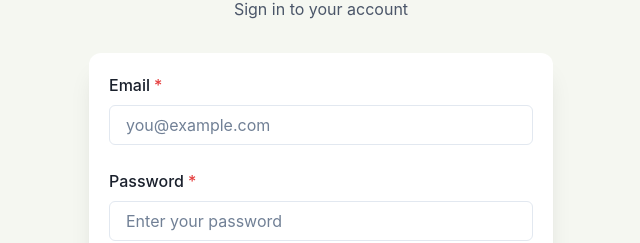
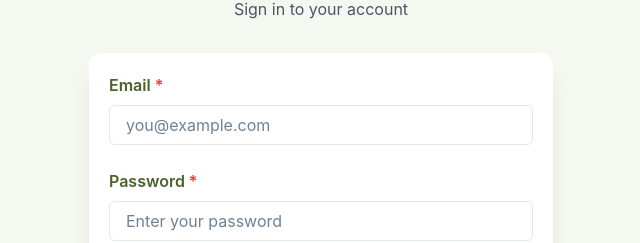
Before and after one commit to teial-personal-projects/scholarship-hub, a React (Vite) app in the folder web/: page /login in a window 1280 px wide. Shown: the part 198-441 px from the top of the page, without its empty margins (319-959 px from the left). Built offline with nearby package versions, Linux system fonts and the light colour scheme; no server answers.

Commit message:
change form label color to dark green

```diff
--- a/web/src/theme.ts
+++ b/web/src/theme.ts
@@ -209,6 +209,12 @@ const components = {
       },
     },
   },
+  FormLabel: {
+    baseStyle: {
+      color: 'brand.700', // Dark green (#4B612C)
+      fontWeight: 'semibold',
+    },
+  },
   Heading: {
     baseStyle: {
       fontWeight: 'bold',
```
